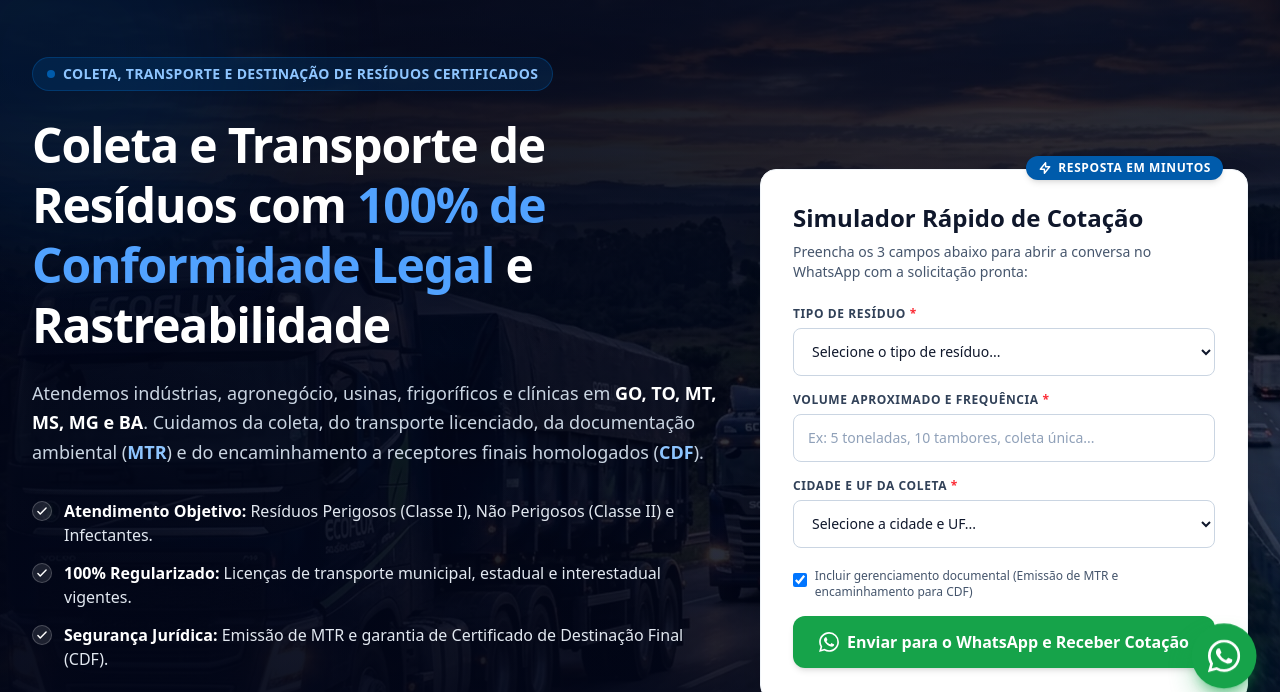
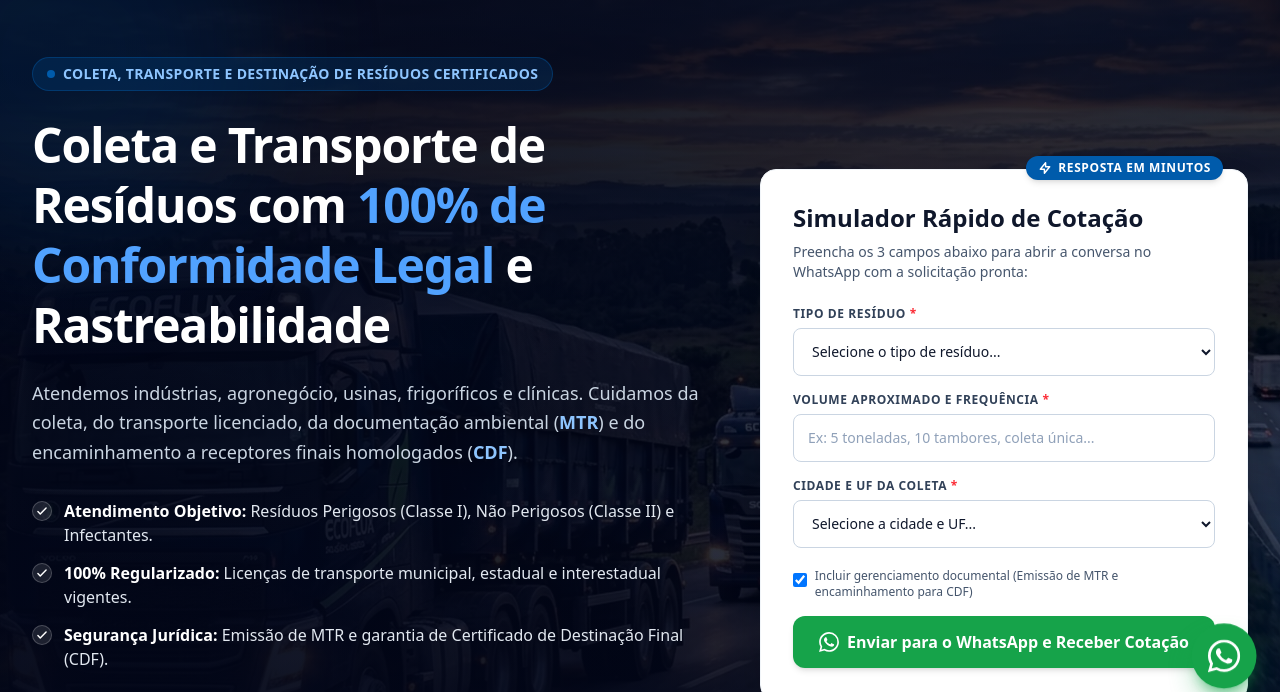
Before and after one commit to VictorMameluk/LP-EcoFlux, a website: page index.html in a window 1280 px wide. Shown: the part 88-780 px from the top of the page. Drawn offline with Linux system fonts and the light colour scheme.

Commit message:
fix(hero): remove siglas de estados do subtitulo da dobra 1

```diff
--- a/index.html
+++ b/index.html
@@ -271,7 +271,7 @@
             </h1>
 
             <p class="text-base sm:text-lg text-slate-300 leading-relaxed">
-              Atendemos indústrias, agronegócio, usinas, frigoríficos e clínicas em <strong class="text-white font-semibold">GO, TO, MT, MS, MG e BA</strong>. Cuidamos da coleta, do transporte licenciado, da documentação ambiental (<strong class="text-blue-300 font-semibold">MTR</strong>) e do encaminhamento a receptores finais homologados (<strong class="text-blue-300 font-semibold">CDF</strong>).
+              Atendemos indústrias, agronegócio, usinas, frigoríficos e clínicas. Cuidamos da coleta, do transporte licenciado, da documentação ambiental (<strong class="text-blue-300 font-semibold">MTR</strong>) e do encaminhamento a receptores finais homologados (<strong class="text-blue-300 font-semibold">CDF</strong>).
             </p>
 
             <!-- Bullets de Destaque Rápido com Ícones Transparentes / Monocromáticos -->
```
Also changed, not shown: public/index.html (+1 -1 lines), dist/output.css, public/dist/output.css.
